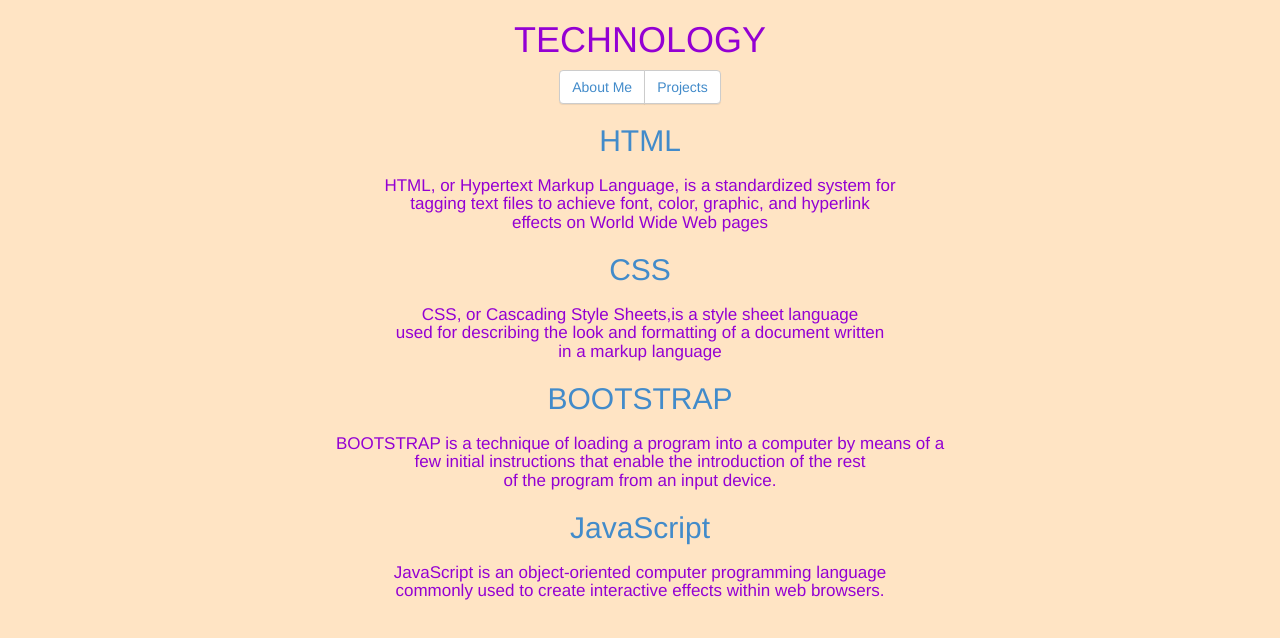
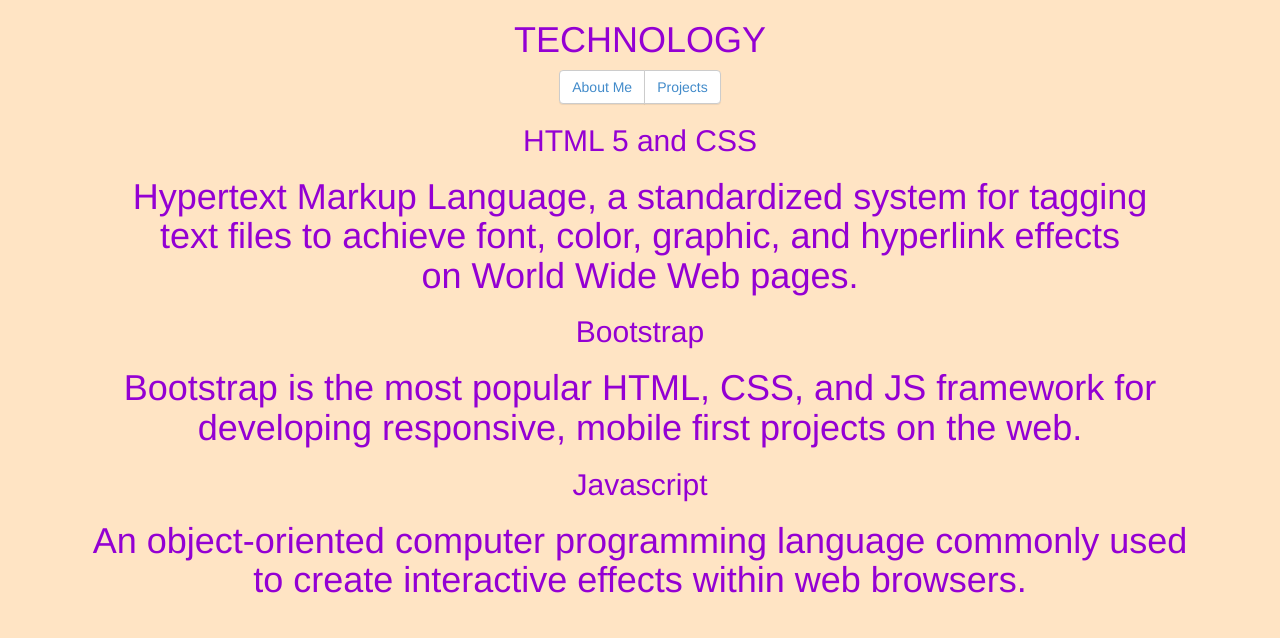
Before and after one commit to lkasapovic/portfolio2, a plain HTML site: page public_html/technology.html in a window 1280 px wide. Drawn offline with nearby package versions, Linux system fonts and the light colour scheme.

Commit message:
no message

```diff
--- a/nbproject/private/private.xml
+++ b/nbproject/private/private.xml
@@ -4,9 +4,9 @@
     <open-files xmlns="http://www.netbeans.org/ns/projectui-open-files/2">
         <group>
             <file>file:/C:/xampp/htdocs/kasapovicl-portfolio-2/public_html/index.html</file>
+            <file>file:/C:/xampp/htdocs/kasapovicl-portfolio-2/public_html/css/custom-style.css</file>
             <file>file:/C:/xampp/htdocs/kasapovicl-portfolio-2/public_html/technology.html</file>
             <file>file:/C:/xampp/htdocs/kasapovicl-portfolio-2/public_html/projects.html</file>
-            <file>file:/C:/xampp/htdocs/kasapovicl-portfolio-2/public_html/css/custom-style.css</file>
         </group>
     </open-files>
 </project-private>
--- a/public_html/technology.html
+++ b/public_html/technology.html
@@ -7,28 +7,20 @@
         <link type="text/css" rel="stylesheet" href="css/bootstrap.css">
         <link type="text/css" rel="stylesheet" href="css/custom-style.css">
     </head>
-    <body id="h4">
+    <body>
         <h1>TECHNOLOGY</h1>
 <div class="btn-group">
     <button type="button" class="btn btn-default"><a href="index.html">About Me</a></button>
   <button type="button" class="btn btn-default"><a href="projects.html">Projects</a></button>
 </div>
-        <h2><a href="http://www.w3schools.com/html/">HTML</a></h2>
-        <h3>HTML, or Hypertext Markup Language, is a standardized system for<br>
-            tagging text files to achieve font, color, graphic, and hyperlink<br>
-            effects on World Wide Web pages</h3>
-        <h2><a href="http://www.w3schools.com/css/">CSS</a></h2>
-        <h3>CSS, or Cascading Style Sheets,is a style sheet language<br>
-            used for describing the look and formatting of a document written<br>
-            in a markup language</h3>
-        <h2><a href="http://getbootstrap.com/getting-started/">BOOTSTRAP</a></h2>
-        <h3>BOOTSTRAP is a technique of loading a program into a computer by means of a<br>
-            few initial instructions that enable the introduction of the rest<br>
-            of the program from an input device.</h3>
-        <h2><a href="http://www.webopedia.com/TERM/J/JavaScript.html">JavaScript</a></h2>
-        <h3>JavaScript is an object-oriented computer programming language<br>
-            commonly used to create interactive effects within web browsers. </h3>
-       <script src="https://ajax.googleapis.com/ajax/libs/jquery/1.11.0/jquery.min.js"></script>
-       <script src="js/bootstrap.min.js"></script>
-    </body>
-</html>
+
+        <h2 href="http://www.w3.org/standards/webdesign/htmlcss" >HTML 5 and CSS</h2>
+        <h1>Hypertext Markup Language, a standardized system for tagging<br>
+            text files to achieve font, color, graphic, and hyperlink effects<br>
+            on World Wide Web pages.</h1>
+        <h2 href="http://getbootstrap.com"/>Bootstrap</h2>
+        <h1>Bootstrap is the most popular HTML, CSS, and JS framework for<br>
+            developing responsive, mobile first projects on the web.</h1>
+        <h2>Javascript</h2>
+        <h1>An object-oriented computer programming language commonly used<br>
+            to create interactive effects within web browsers.</h1>
```
Also changed, not shown: public_html/projects.html (+7 -0 lines), public_html/mario.png (added).
